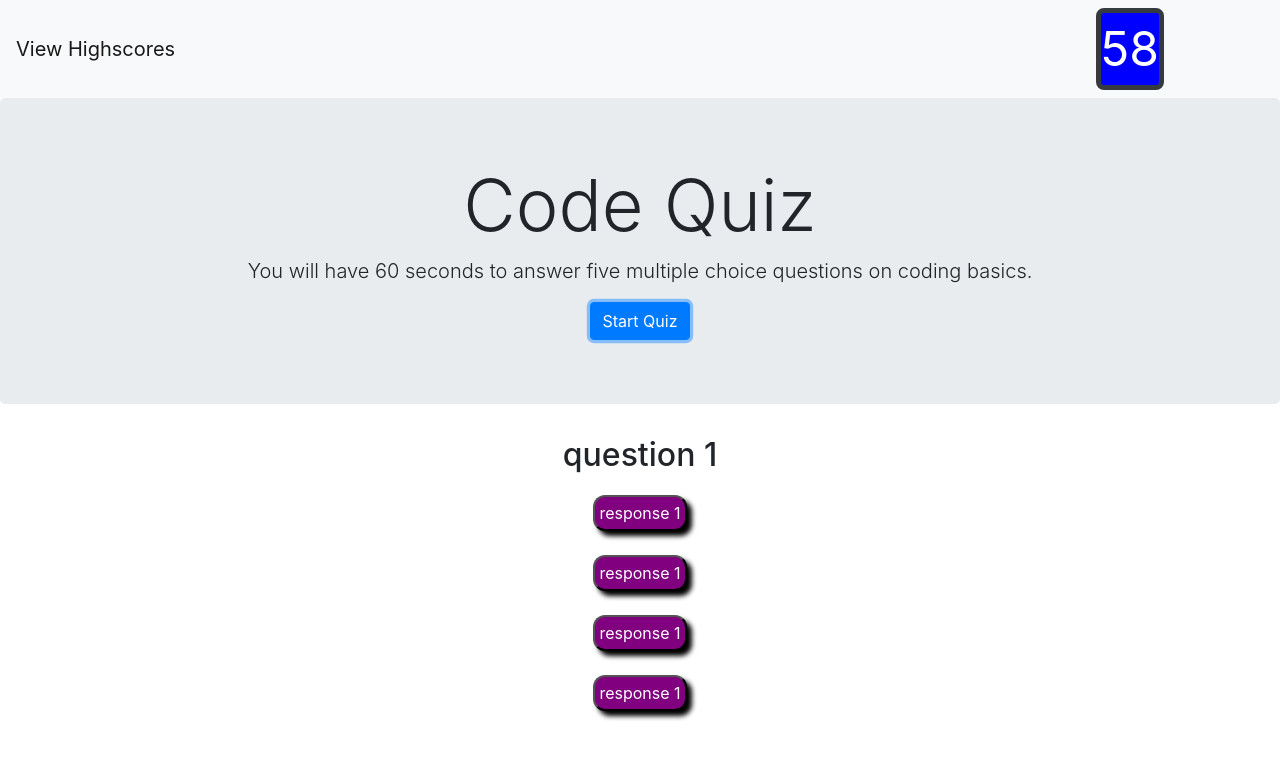
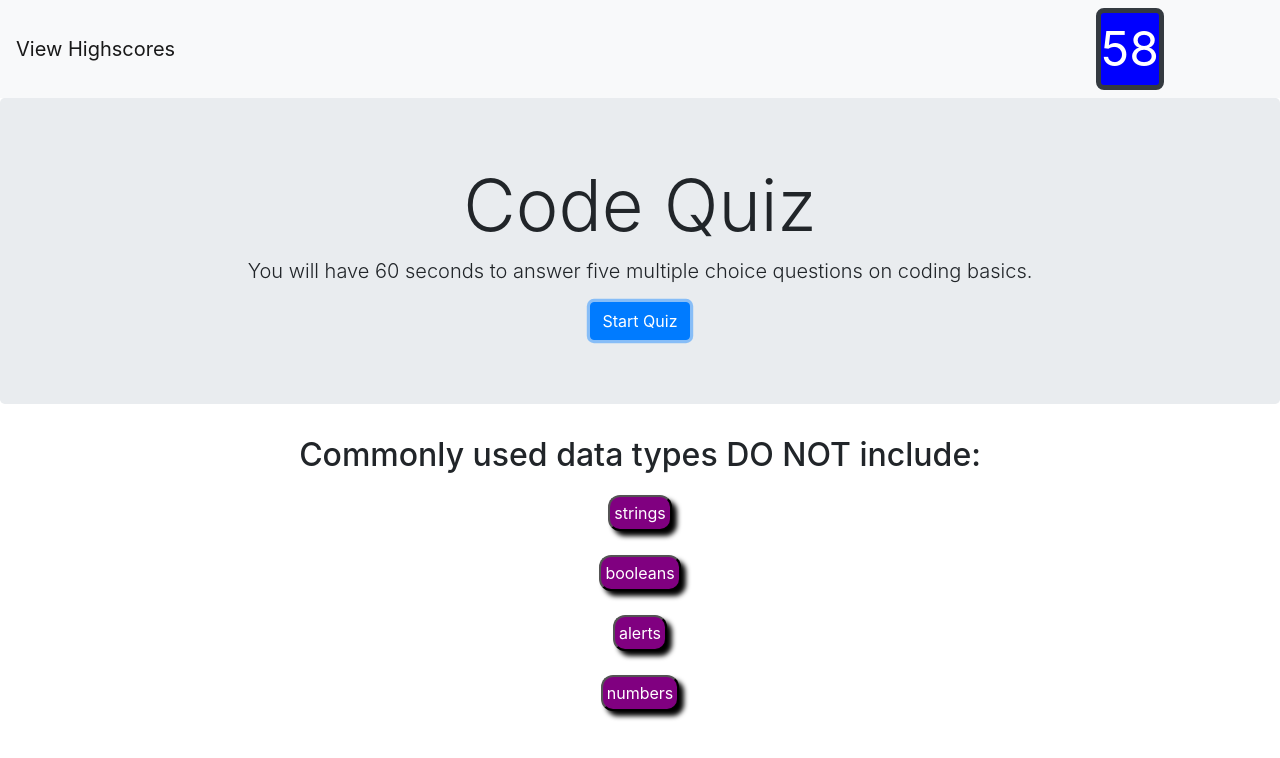
Before and after one commit to mfortier14/WebAPI, a plain HTML site: page index.html in a window 1280 px wide. Both pictures are taken after a click on the button "Start Quiz". Drawn offline with nearby package versions, Linux system fonts and the light colour scheme.

Commit message:
displayed the array questions and answers

```diff
--- a/assets/css/style.css
+++ b/assets/css/style.css
@@ -20,7 +20,34 @@
     width: 40%;
 }
 
-.response1 {
+.responseOne {
+    color: white;
+    background: purple;
+    width: fit-content;
+    box-shadow: 5px 5px 5px black;
+    border-radius: 12px;
+    padding: 4px;
+}
+
+.responseTwo {
+    color: white;
+    background: purple;
+    width: fit-content;
+    box-shadow: 5px 5px 5px black;
+    border-radius: 12px;
+    padding: 4px;
+}
+
+.responseThree {
+    color: white;
+    background: purple;
+    width: fit-content;
+    box-shadow: 5px 5px 5px black;
+    border-radius: 12px;
+    padding: 4px;
+}
+
+.responseFour {
     color: white;
     background: purple;
     width: fit-content;
--- a/assets/js/questions.js
+++ b/assets/js/questions.js
@@ -44,24 +44,23 @@ var questions = [
     }
   }
 
-  var question1 = ("#question");
-  var answers = ("#response1");
+  var i = 0;
 
   function showQuestion() {
-    $(question1).show();
-    $(answers).show();
+    // questions.show();
+
+    $("#question").text(questions[i]["title"]);
+    $(".responseOne").text(questions[i]["choices"][0]);
+    $(".responseTwo").text(questions[i]["choices"][1]);
+    $(".responseThree").text(questions[i]["choices"][2]);
+    $(".responseFour").text(questions[i]["choices"][3]);
+    console.log(questions[i]);
    };
 
   var Score = 0;
 
   $("#quiz").on("click", function(){
-    // for (var i = 0; i < questions.length; i++) {
-    // var questionBtn = $("<button>");
-    // questionBtn.attr("data-question", questions[i]);
-    // questionBtn.appendTo("#questionDisplay");
-    // questionBtn.text(questions[i]);
-    // }
     $("#questionDisplay").show();
-    console.log("what up");
-
+    console.log("#questionDisplay");
+    showQuestion();
   })
--- a/index.html
+++ b/index.html
@@ -31,15 +31,15 @@
     <div id="results"></div>
 
     <div id="questionDisplay">
-        <h2 id="question">question 1</h2>
+        <h2 id="question"></h2>
         <div id="responseDiv">
-            <button class="response1">response 1</button>
+            <button class="responseOne"></button>
             <br></br>
-            <button class="response1">response 1</button>
+            <button class="responseTwo"></button>
             <br></br>
-            <button class="response1">response 1</button>
+            <button class="responseThree"></button>
             <br></br>
-            <button class="response1">response 1</button>
+            <button class="responseFour"></button>
         </div>
     </div>
 
```
